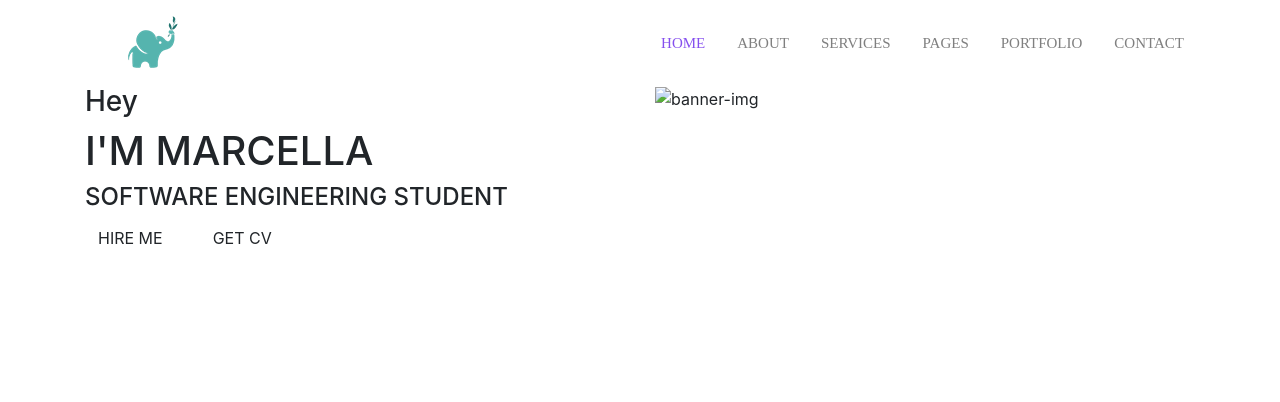
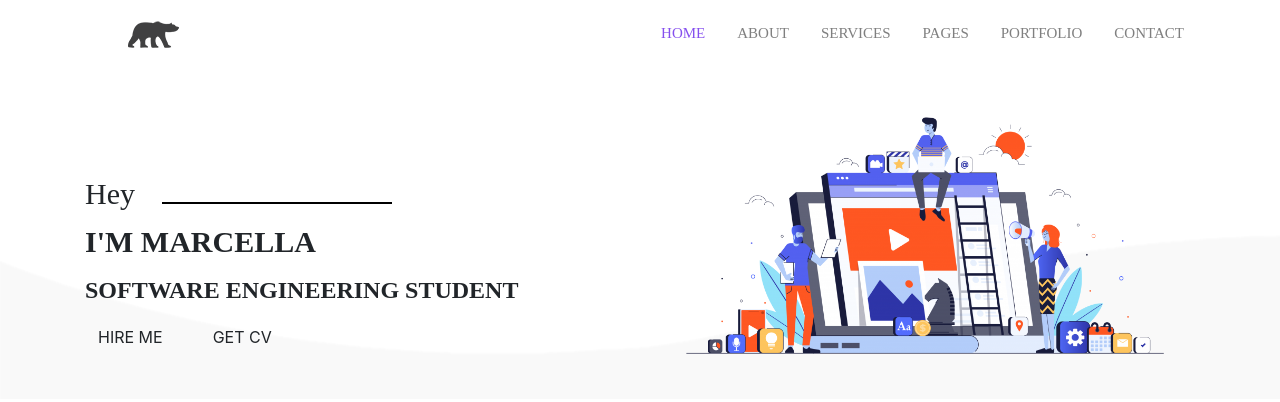
Before and after one commit to marcellatristao/marcellatristao.github.io, a plain HTML site: page index.html in a window 1280 px wide. Drawn offline with Linux system fonts and the light colour scheme.

Commit message:
Modificação do banner da home

```diff
--- a/css/style.css
+++ b/css/style.css
@@ -31,5 +31,41 @@
     -webkit-text-fill-color: transparent;
     background-clip: text;
 }
+/*End navigation*/
 
-/*End navigation*/
+/*Start Banner area*/
+
+.site-main .site-banner{
+    background: url(../img/home-banner.png) no-repeat; /*Imagem plano de fundo banner*/
+    background-position: 0% 50%;
+}
+
+.site-main .site-banner .site-title h3{
+    padding-top: 20%;
+    font-weight: 500; /*Deixa negrito*/
+}
+
+.site-main .site-banner .site-title h3:after{
+    content: "";
+    height: 2px;
+    width: 18vw;
+    background-color: black;
+    display: inline-block;
+    margin-left: 5%;
+}
+
+.site-main .site-banner .site-title h4{
+    font-size: 1.5rem;
+}
+
+/*Controle do tamanho da imagem*/
+/*.site-main .site-banner .banner-images>img{
+    padding: 7rem;
+    width: 90rem;
+}*/
+
+.title-text{
+    font: normal bold 30px/40px var(--times);
+}
+
+/*End banner area*/
--- a/index.html
+++ b/index.html
@@ -22,7 +22,7 @@
     <header class="header_area">
         <div class="main-menu">
             <nav class="navbar navbar-expand-lg navbar-light">
-                <a class="navbar-brand" href="#"><img src="./img/logo.png" alt="logo"></a>
+                <a class="navbar-brand" href="#"><img src="./img/polar-bear.png" alt="logo"></a>
                 <button class="navbar-toggler" type="button" data-toggle="collapse" data-target="#navbarNav"
                     aria-controls="navbarNav" aria-expanded="false" aria-label="Toggle navigation">
                     <span class="navbar-toggler-icon"></span>
@@ -74,8 +74,8 @@
                             </div>
                         </div>
                     </div>
-                    <div class="col-lg-6 col-md-12">
-                        <img src="" alt="banner-img" class="img-fluid">
+                    <div class="col-lg-6 col-md-12 banner-image">
+                        <img src="img/banner-image.png" alt="banner-img" class="img-fluid">
                     </div>
                 </div>
             </div>
```
Also changed, not shown: img/banner-image.png (added), img/elefante.png (renamed from img/logo.png), img/home-banner.png (added), img/polar-bear.png (added).
